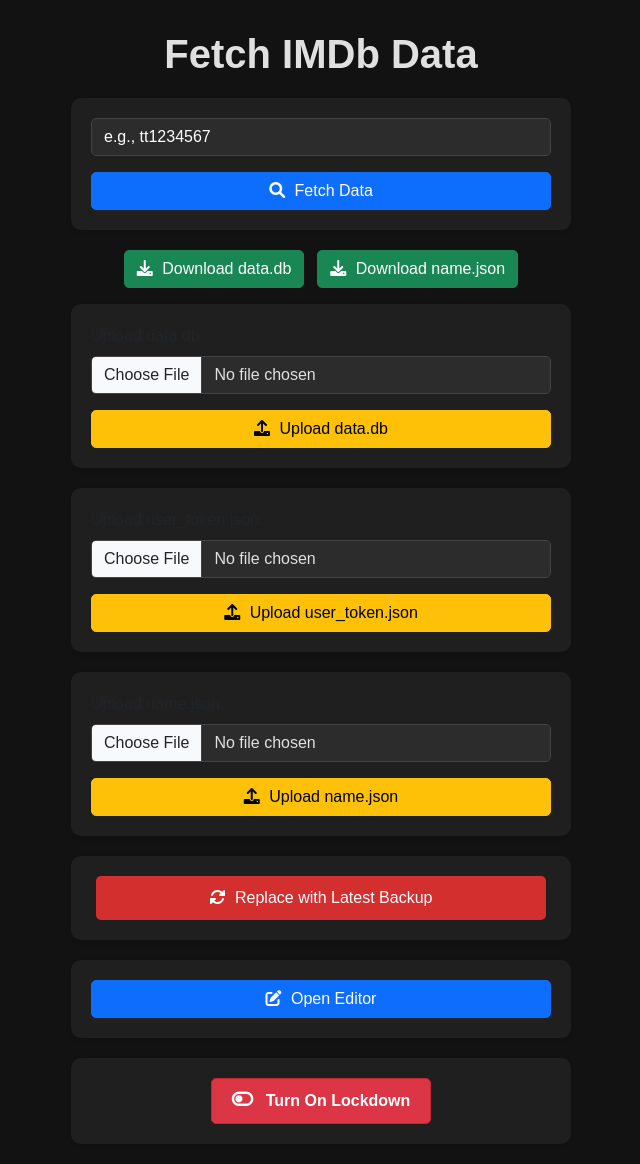
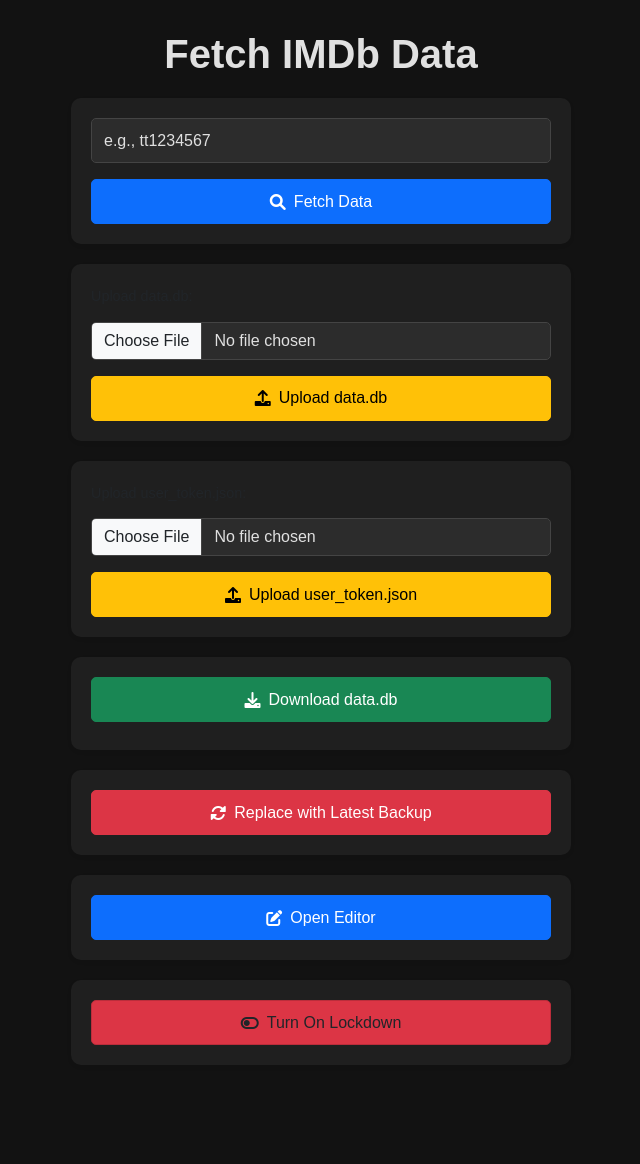
Before and after one commit to jaixmario/NetflixV1, a Flask app: page /admin/home in a window 1280 px wide. Shown: the whole page, without its empty margins (319-959 px from the left). After the commit the page ends 1065 px from the top, so only its background shows below. Run offline with Flask 3, Linux system fonts and the light colour scheme; the visitor is signed in with stand-in values (Sample User, id 1); some libraries are stand-ins or nearby versions.

Commit message:
layout fix

```diff
--- a/templates/admin_dashboard.html
+++ b/templates/admin_dashboard.html
@@ -11,7 +11,8 @@
             background-color: #121212;
             color: #e0e0e0;
             font-family: 'Arial', sans-serif;
-        }  h1 {
+        }
+        h1 {
             text-align: center;
             margin-top: 30px;
             color: #e0e0e0;
@@ -31,6 +32,17 @@
 
         .form-control, .btn {
             border-radius: 5px;
+            height: 45px;
+            display: flex;
+            align-items: center;
+            justify-content: center;
+        }
+
+        .btn {
+            padding: 10px 15px;
+            font-weight: 500;
+            transition: all 0.2s ease-in-out;
+            width: 100%;
         }
 
         .form-control {
@@ -46,23 +58,17 @@
             box-shadow: none;
         }
 
-    .btn-primary, .btn-success, .btn-warning, .btn-danger {
-        width: 100%;
-        font-weight: 500;
-        transition: all 0.2s ease-in-out;
-    }
+        .btn-primary { background-color: #0d6efd; }
+        .btn-success { background-color: #198754; }
+        .btn-warning { background-color: #ffc107; }
+        .btn-danger  { background-color: #dc3545; }
 
-    .btn-primary:hover { background-color: #3a7bd5; }
-    .btn-success:hover { background-color: #2e7d32; }
-    .btn-warning:hover { background-color: #ed6c02; }
-    .btn-danger:hover { background-color: #d32f2f; }
+        .btn-primary:hover { background-color: #0b5ed7; }
+        .btn-success:hover { background-color: #157347; }
+        .btn-warning:hover { background-color: #ffca2c; }
+        .btn-danger:hover  { background-color: #bb2d3b; }
 
-    .btn i { margin-right: 5px; }
-
-    .text-center a.btn, #replaceBackupBtn, #openEditorBtn {
-        width: auto;
-        margin: 0 5px;
-    }
+        .btn i { margin-right: 8px; }
 
         #resultMessage .alert {
             max-width: 500px;
@@ -74,110 +80,83 @@
             100% { opacity: 1; transform: translateY(0); }
         }
 
-    .btn-danger {
-        width: 100%;
-        font-weight: 500;
-        transition: all 0.2s ease-in-out;
-        background-color: #d32f2f;
-        border: none;
-        padding: 10px 15px;
+        .action-card .btn { height: 45px; }
+
+        /* Lockdown button states */
+        .lockdown-on {
+            background-color: #198754 !important;
+            border-color: #157347 !important;
+        }
+        .lockdown-off {
+            background-color: #dc3545 !important;
+            border-color: #bb2d3b !important;
         }
 
-    .btn-danger:hover {
-        background-color: #c62828;
+        input[type="file"] {
+            display: block;
+            position: relative;
+            margin-top: 10px;
+            color: #e0e0e0; /* Ensure file input text is visible */
         }
 
-    ::placeholder {
-        color: #ffffff;
-        opacity: 1;
+        /* Add margin for download buttons */
+        .download-section {
+            margin-top: 20px;
         }
 
-    #imdb_id::placeholder {
-        color: #ffffff;
+        /* Placeholder text color */
+        ::placeholder {
+            color: #e0e0e0 !important;
+            opacity: 1; /* Firefox */
         }
 
-    #lockdownToggleBtn {
-        width: auto;
-        margin: 0 auto;
-        padding: 10px 20px;
-        font-weight: 600;
-        text-align: center;
-        border-radius: 5px;
-        background-color: #ffc107;
-        color: #212529;
-        border: 1px solid #ffca2c;
-        transition: all 0.3s ease-in-out;
+        :-ms-input-placeholder { /* Internet Explorer 10-11 */
+            color: #e0e0e0 !important;
+        }
+
+        ::-ms-input-placeholder { /* Microsoft Edge */
+            color: #e0e0e0 !important;
+        }
+
+        input[type="file"].form-control {
+        height: 38px; /* Slightly slimmer than buttons */
+        padding: 6px 12px;
+        line-height: 1.5;
         cursor: pointer;
     }
 
-    #lockdownToggleBtn:hover {
-        background-color: #e0a800;
-        border-color: #d39e00;
-        color: #ffffff;
+    /* Compact form layout */
+    .card form .mb-3 {
+        margin-bottom: 0.75rem;
     }
 
-    #lockdownToggleBtn i {
-        margin-right: 8px;
-        font-size: 1.2em;
-    }
-
-    #lockdownToggleBtn.lockdown-on {
-        background-color: #28a745;
-        border-color: #218838;
-        color: #ffffff;
-    }
-
-    #lockdownToggleBtn.lockdown-on:hover {
-        background-color: #218838;
-        border-color: #1e7e34;
-    }
-
-    #lockdownToggleBtn.lockdown-off {
-        background-color: #dc3545;
-        border-color: #c82333;
-        color: #ffffff;
-    }
-
-    #lockdownToggleBtn.lockdown-off:hover {
-        background-color: #c82333;
-        border-color: #bd2130;
-    }
-    /* Add this to your existing CSS */
-    .action-card .btn {
-        width: 100%;
-        margin: 0;
+    .form-label {
+        margin-bottom: 0.25rem;
+        font-size: 0.9em;
     }
     </style>
-
 </head>
-<body>  <h1>Fetch IMDb Data</h1>
+<body>
+    <h1>Fetch IMDb Data</h1>
 
     <!-- IMDb Fetch Form -->
     <div class="card shadow-sm">
         <form action="/fetch" method="POST">
-        <input type="text" id="imdb_id" name="imdb_id" class="form-control mb-3" placeholder="e.g., tt1234567" required>
+            <input type="text" id="imdb_id" name="imdb_id" class="form-control mb-3"
+                   placeholder="e.g., tt1234567" required>
             <button type="submit" class="btn btn-primary">
                 <i class="fas fa-search"></i> Fetch Data
             </button>
         </form>
     </div>
 
-<!-- Download and Upload Section -->
-<div class="text-center d-flex justify-content-center mt-3">
-    <a href="/download_data" class="btn btn-success me-2">
-        <i class="fas fa-download"></i> Download data.db
-    </a>
-    <a href="/name_data" class="btn btn-success">
-        <i class="fas fa-download"></i> Download name.json
-    </a>
-</div>
-
+    <!-- Upload Sections -->
     <div class="card shadow-sm mt-3">
-    <!-- Upload data.db -->
         <form action="/upload_data" method="POST" enctype="multipart/form-data">
             <div class="mb-3">
                 <label for="data_file" class="form-label">Upload data.db:</label>
-            <input type="file" id="data_file" name="data_file" accept=".db" class="form-control" required>
+                <input type="file" id="data_file" name="data_file"
+                       accept=".db" class="form-control" required>
             </div>
             <button type="submit" class="btn btn-warning">
                 <i class="fas fa-upload"></i> Upload data.db
@@ -186,11 +165,11 @@
     </div>
 
     <div class="card shadow-sm mt-3">
-    <!-- Upload user_token.json -->
         <form action="/upload_user_token" method="POST" enctype="multipart/form-data">
             <div class="mb-3">
                 <label for="user_token" class="form-label">Upload user_token.json:</label>
-            <input type="file" id="user_token" name="user_token" accept=".json" class="form-control" required>
+                <input type="file" id="user_token" name="user_token"
+                       accept=".json" class="form-control" required>
             </div>
             <button type="submit" class="btn btn-warning">
                 <i class="fas fa-upload"></i> Upload user_token.json
@@ -198,19 +177,17 @@
         </form>
     </div>
 
-<div class="card shadow-sm mt-3">
-    <form action="/upload_name" method="POST" enctype="multipart/form-data">
-        <div class="mb-3">
-            <label for="name_file" class="form-label">Upload name.json:</label>
-            <input type="file" id="name_file" name="name_file" accept=".json" class="form-control" required>
-        </div>
-        <button type="submit" class="btn btn-warning">
-            <i class="fas fa-upload"></i> Upload name.json
+    <div class="card shadow-sm mt-3 download-section">
+        <div class="d-grid gap-2">
+            <form action="/download_data" method="GET">
+                <button type="submit" class="btn btn-success mb-2">
+                    <i class="fas fa-download"></i> Download data.db
                 </button>
             </form>
         </div>
+    </div>
 
-<!-- Action Cards -->
+    <!-- Action Buttons -->
     <div class="card shadow-sm mt-3 action-card">
         <div class="d-grid gap-2">
             <button id="replaceBackupBtn" class="btn btn-danger">
@@ -229,36 +206,39 @@
 
     <div class="card shadow-sm mt-3 action-card">
         <div class="d-grid gap-2">
-        <button id="lockdownToggleBtn" class="btn btn-warning">
-            <i class="fas fa-toggle-off"></i> Toggle Lockdown
+            <button id="lockdownToggleBtn" class="btn lockdown-off">
+                <i class="fas fa-toggle-off"></i> Turn On Lockdown
             </button>
         </div>
     </div>
 
-<!-- Result message display -->
+    <!-- Result Message Display -->
     <div id="resultMessage" class="text-center mt-3"></div>
 
-<!-- Bootstrap JS and FontAwesome for icons -->
+    <!-- Scripts -->
     <script src="https://cdn.jsdelivr.net/npm/bootstrap@5.3.0-alpha1/dist/js/bootstrap.bundle.min.js"></script>
     <script>
+        // Replace Backup Handler
         document.getElementById("replaceBackupBtn").addEventListener("click", async function() {
             const resultMessage = document.getElementById("resultMessage");
-        resultMessage.innerHTML = "";  // Clear previous message
+            resultMessage.innerHTML = "";
 
             try {
                 const response = await fetch("/replace_backup", { method: "POST" });
                 const result = await response.json();
 
-            if (response.ok) {
-                resultMessage.innerHTML = `<div class="alert alert-success">${result.message}</div>`;
-            } else {
-                resultMessage.innerHTML = `<div class="alert alert-danger">${result.message}</div>`;
-            }
+                const alertType = response.ok ? "success" : "danger";
+                resultMessage.innerHTML = `
+                    <div class="alert alert-${alertType}">${result.message}</div>
+                `;
             } catch (error) {
-            resultMessage.innerHTML = `<div class="alert alert-danger">Failed to replace backup. Please try again.</div>`;
+                resultMessage.innerHTML = `
+                    <div class="alert alert-danger">Failed to replace backup</div>
+                `;
             }
         });
 
+        // Lockdown Toggle Handler
         document.getElementById("lockdownToggleBtn").addEventListener("click", async function () {
             const resultMessage = document.getElementById("resultMessage");
             resultMessage.innerHTML = ""; // Clear previous messages
@@ -313,6 +293,5 @@
             }
         })();
     </script>
-
 </body>
 </html>
```
Lines whose indentation alone changed are shown as unchanged.
